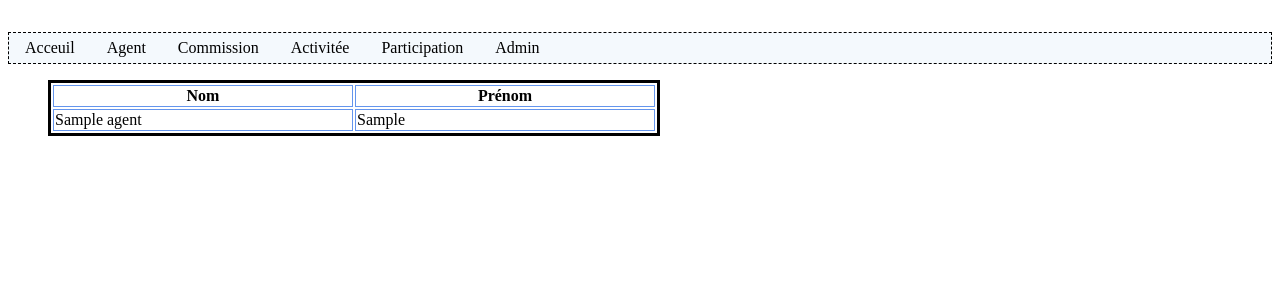
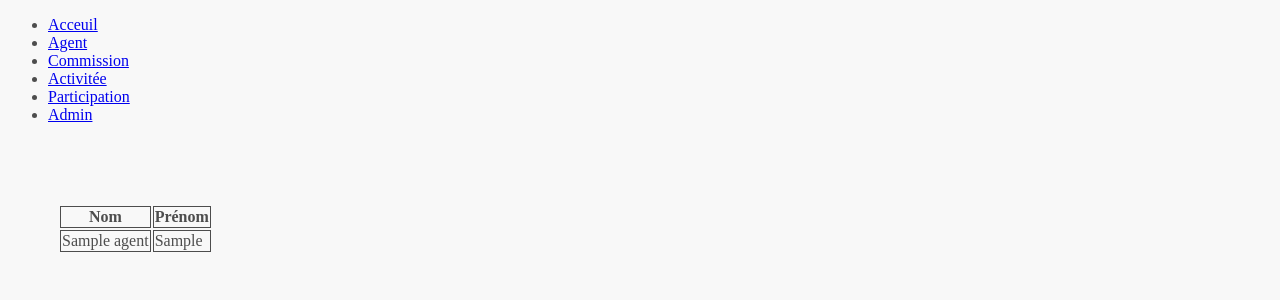
Before and after one commit to Gaha/intranet, a Django app: page /agent in a window 1280 px wide. Shown: the top 300 px of the page. Run offline with Django 3.2, Linux system fonts and the light colour scheme; tables that the repository leaves empty hold one stand-in row (values such as "Sample post").

Commit message:
mélioration de l'affichage

```diff
--- a/ce/static/ce.css
+++ b/ce/static/ce.css
@@ -1,32 +1,72 @@
+body {
+    background: #f8f8f8;
+    font-family: 'SourceSans';
+    -webkit-font-smoothing: subpixel-antialiased;
+    color: #4d4d4d;
+}
+
+header {
+    height: 40px;
+    width: 100%;
+    position: fixed;
+    top: 0;
+    z-index: 100;
+    background: #f8f8f8;
+}
+
+header nav {
+  position: absolute;
+  top: 0px;
+  left: 50px;
+}
+
+header nav li {
+  display: inline-block;
+  margin: 0 0 0 38px;
+}
+
+header nav li a {
+  cursor: pointer;
+  color: #666;
+  text-decoration: none;
+  font-size: 15px;
+  display: block;
+  width: 100%;
+  height: 100%;
+}
+
+header nav li a:hover {
+  color: #1a1a1a;
+}
+
+header .shadow {
+  bottom: -9px;
+  height: 9px;
+  left: 0;
+  position: absolute;
+  width: 100%;
+  background-image: -webkit-gradient(linear, left top, left bottom, from(rgba(0,0,0,0.2)), to(rgba(0,0,0,0)));
+  background-image: -webkit-linear-gradient(top, rgba(0,0,0,0.2), rgba(0,0,0,0));
+  background-image: -moz-linear-gradient(top, rgba(0,0,0,0.2), rgba(0,0,0,0));
+  background-image: -o-linear-gradient(top, rgba(0,0,0,0.2), rgba(0,0,0,0));
+  background-image: -ms-linear-gradient(top, rgba(0,0,0,0.2), rgba(0,0,0,0));
+  background-image: linear-gradient(top, rgba(0,0,0,0.2), rgba(0,0,0,0));
+}
+
 table {
-border: medium solid #000000;
-width: 50%
+
 }
 
 td,th {
-border: thin solid #6495ed;
-width:50%
+    border: thin solid #4d4d4d;
+
 }
 
-ul#menu {
-height : 30px;
-margin : 2em 0 0 0;
-padding : 0;
-background-color : #f4f9fd;
-border : 1px dashed black;
-list-style-type : none;
+
+
+#content {
+    height : 100%;
+    width : 100%;
+    position: relative;
+    margin: 80px 10px 10px 10px;
 }
-
-ul#menu li {
-float : left;
-padding : 0 0.5em;
-line-height : 30px;
-}
-
-ul#menu a {
-color : black;
-text-decoration : none;
-padding : 0 0.5em;
-}
-
-ul#menu a:hover { text-decoration : underline; }
```
